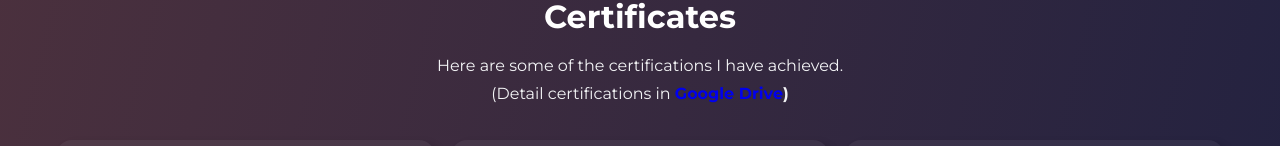
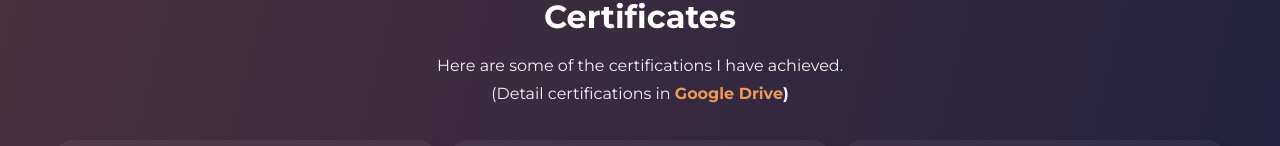
Before and after one commit to reziichsan/My-Portofolio, a plain HTML site: page index.html in a window 1280 px wide. Shown: the part 3338-3484 px from the top of the page. Drawn offline with nearby package versions, Linux system fonts and the light colour scheme.

Commit message:
Update styles.css

```diff
--- a/styles.css
+++ b/styles.css
@@ -696,3 +696,8 @@ nav {
     grid-template-columns: repeat(3, 1fr);
   }
 }
+
+a {
+  color: #ec9956;   /* ganti warna sesuai keinginan */
+  text-decoration: none;
+}
```
